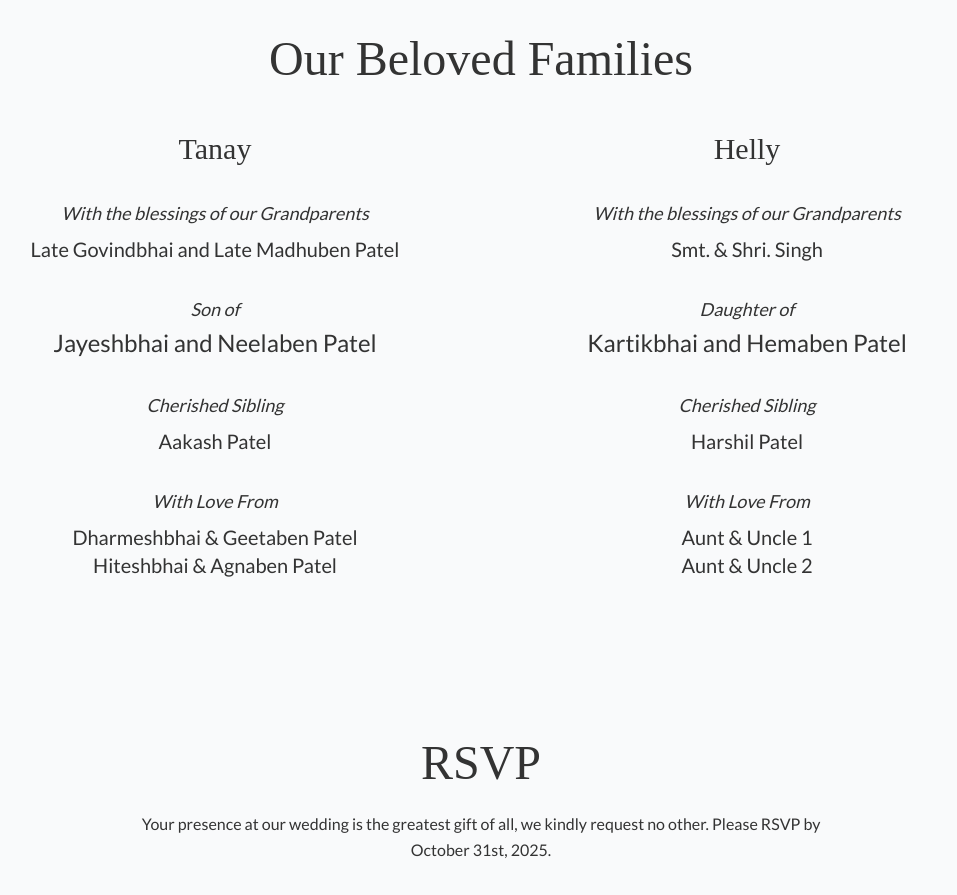
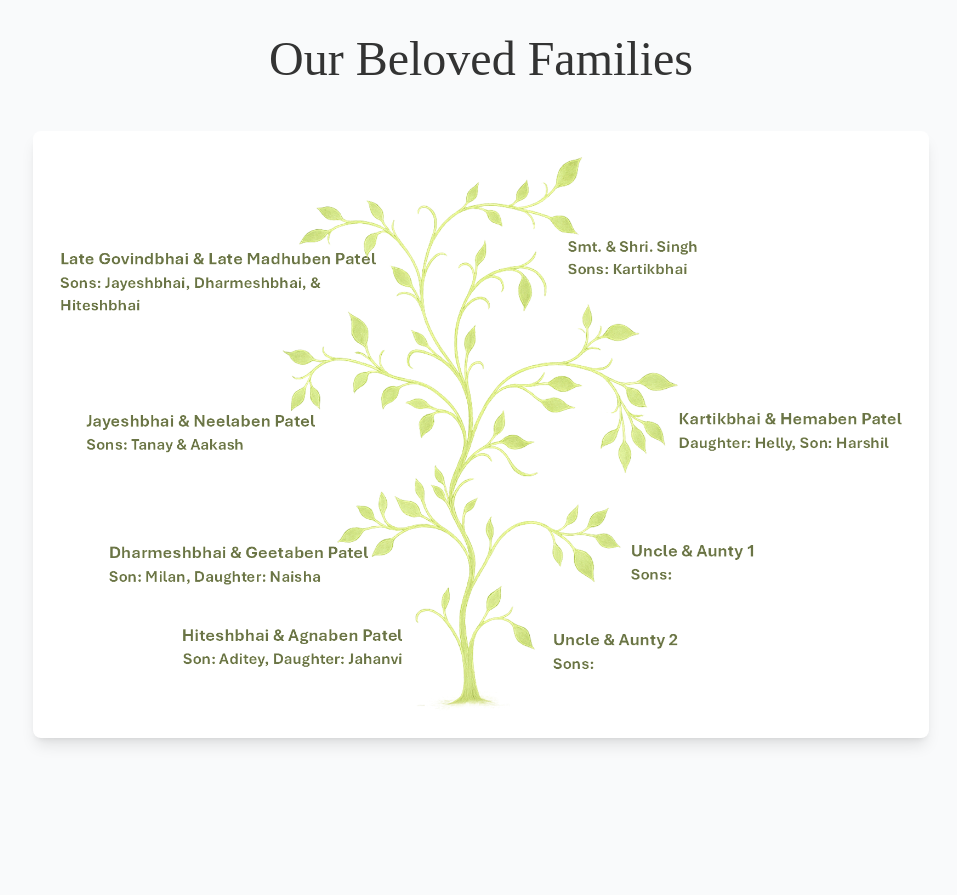
Before and after one commit to tanayhelly/tanayhelly.github.io, a plain HTML site: page index.html in a window 1280 px wide. Shown: the part 2460-3355 px from the top of the page, without its empty margins (159-1116 px from the left). Drawn offline with nearby package versions, Linux system fonts and the light colour scheme.

Commit message:
added visual family tree

```diff
--- a/index.html
+++ b/index.html
@@ -201,8 +201,8 @@
         <section id="family" class="section-padding bg-gray-50">
             <div class="container mx-auto px-4 text-center">
                 <h2 class="text-4xl md:text-5xl mb-12">Our Beloved Families</h2>
-                <div class="grid md:grid-cols-2 gap-x-10 gap-y-16 max-w-5xl mx-auto">
-                    <!-- Groom's Side -->
+                <!-- <div class="grid md:grid-cols-2 gap-x-10 gap-y-16 max-w-5xl mx-auto">
+                    <-- Groom's Side --
                     <div class="text-center space-y-8">
                         <h3 class="text-3xl text-brand-accent">Tanay</h3>
                         <div>
@@ -225,7 +225,7 @@
                             <p class="text-xl font-playfair">Hiteshbhai & Agnaben Patel</p>
                         </div>
                     </div>
-                    <!-- Bride's Side -->
+                    <-- Bride's Side --
                     <div class="text-center space-y-8">
                         <h3 class="text-3xl text-brand-accent">Helly</h3>
                         <div>
@@ -248,6 +248,14 @@
                             <p class="text-xl font-playfair">Aunt & Uncle 2</p>
                         </div>
                     </div>
+                </div> -->
+
+                <div class="max-w-4xl mx-auto bg-white p-4 rounded-lg shadow-lg">
+                    <!--
+                        IMPORTANT: Please replace the src link below with the URL of your family tree image.
+                        You can upload your image to a service like Imgur (https://imgur.com/upload) to get a direct link.
+                    -->
+                    <img src="Family_Tree.png" alt="Family Tree" class="w-full h-auto rounded-md">
                 </div>
             </div>
         </section>
```
Also changed, not shown: Family_Tree.png (added).
